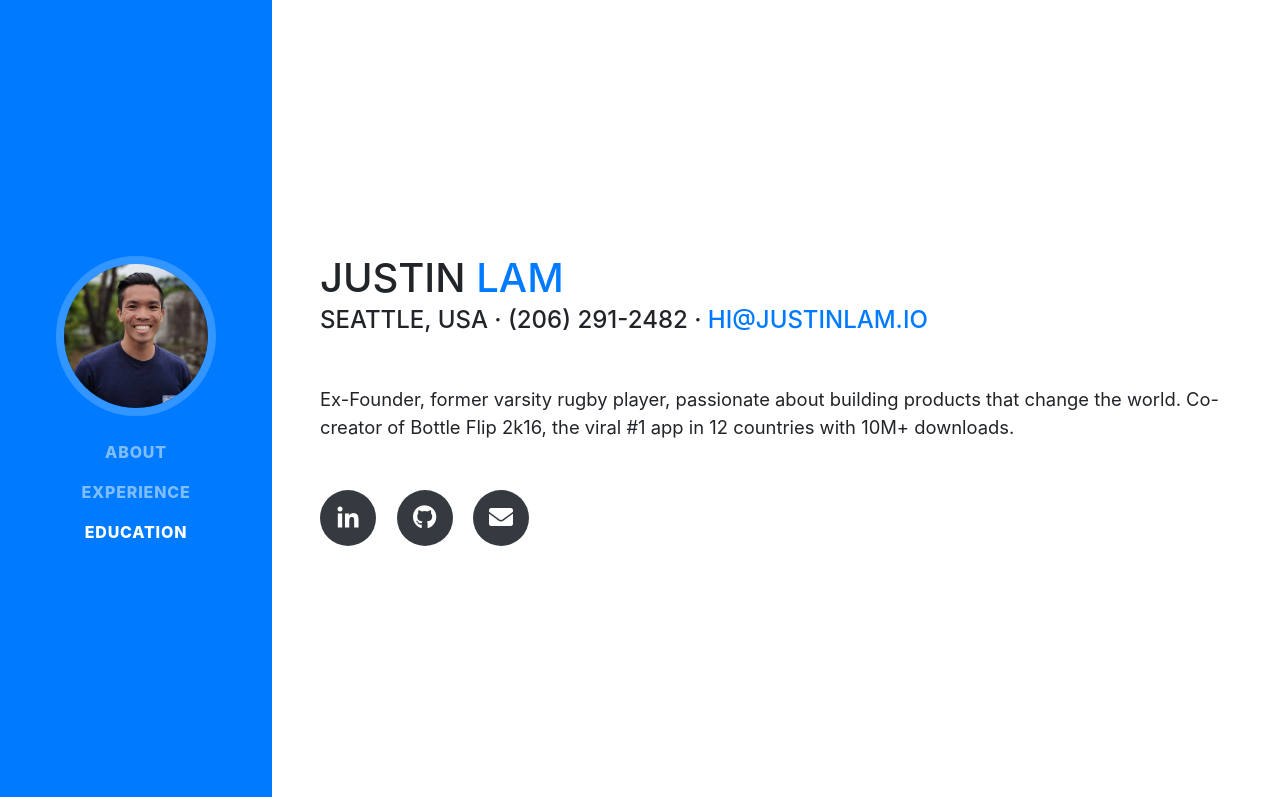
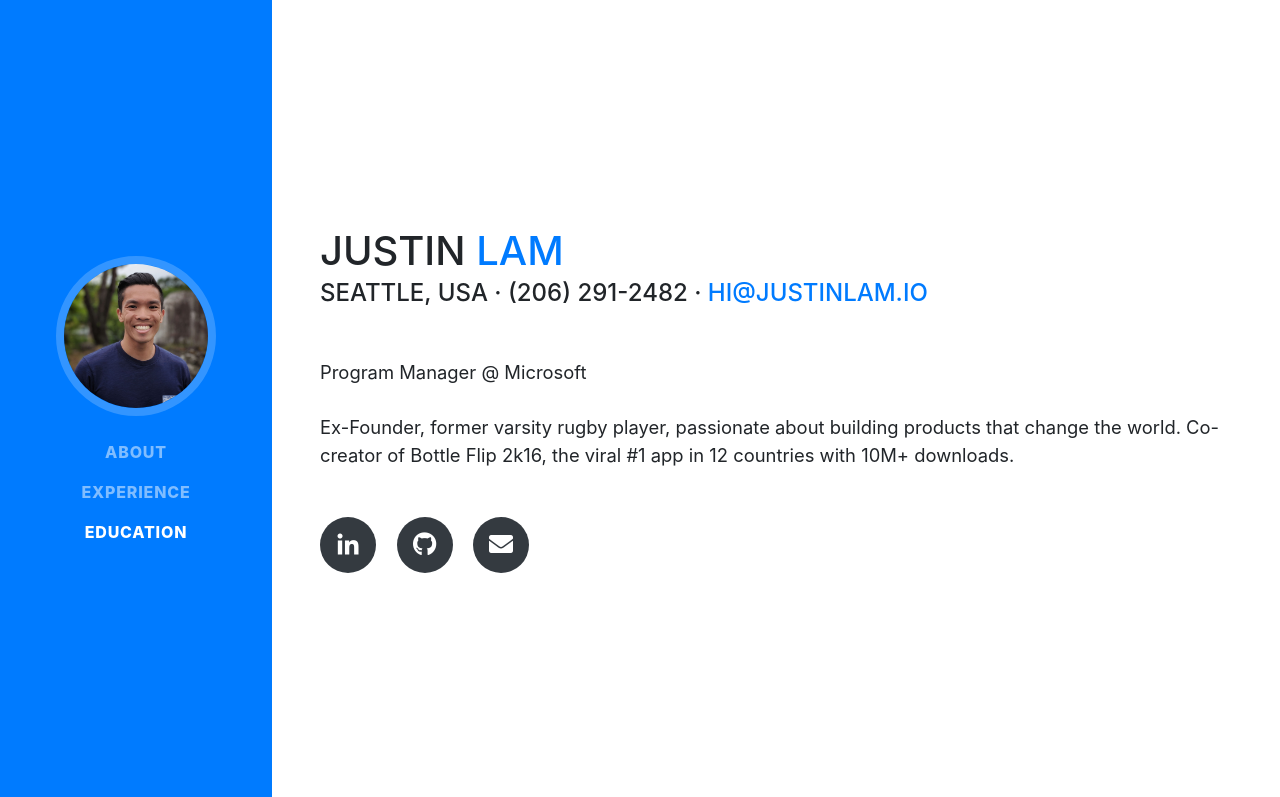
Before and after one commit to justinonthelam/justinlam-io-resume-bootstrap, a website with bundled scripts: page public/index.html in a window 1280 px wide. Shown: the top 797 px of the page. Built offline with nearby package versions, Linux system fonts and the light colour scheme; a web font is replaced by a local one.

Commit message:
added Program Manager @ Microsft into desc

```diff
--- a/public/index.html
+++ b/public/index.html
@@ -73,7 +73,7 @@
           <div class="subheading mb-5">Seattle, USA · (206) 291-2482 ·
             <a href="mailto:hi@justinlam.io">hi@justinlam.io</a>
           </div>
-          <p class="lead mb-5">Ex-Founder, former varsity rugby player, passionate about building products that change the world. Co-creator of Bottle Flip 2k16, the viral #1 app in 12 countries with 10M+ downloads.</p>
+          <p class="lead mb-5">Program Manager @ Microsoft<br><br>Ex-Founder, former varsity rugby player, passionate about building products that change the world. Co-creator of Bottle Flip 2k16, the viral #1 app in 12 countries with 10M+ downloads.</p>
           <div class="social-icons">
             <a href="https://linkedin.com/in/justin-lam" target="_blank">
               <i class="fab fa-linkedin-in"></i>
```
